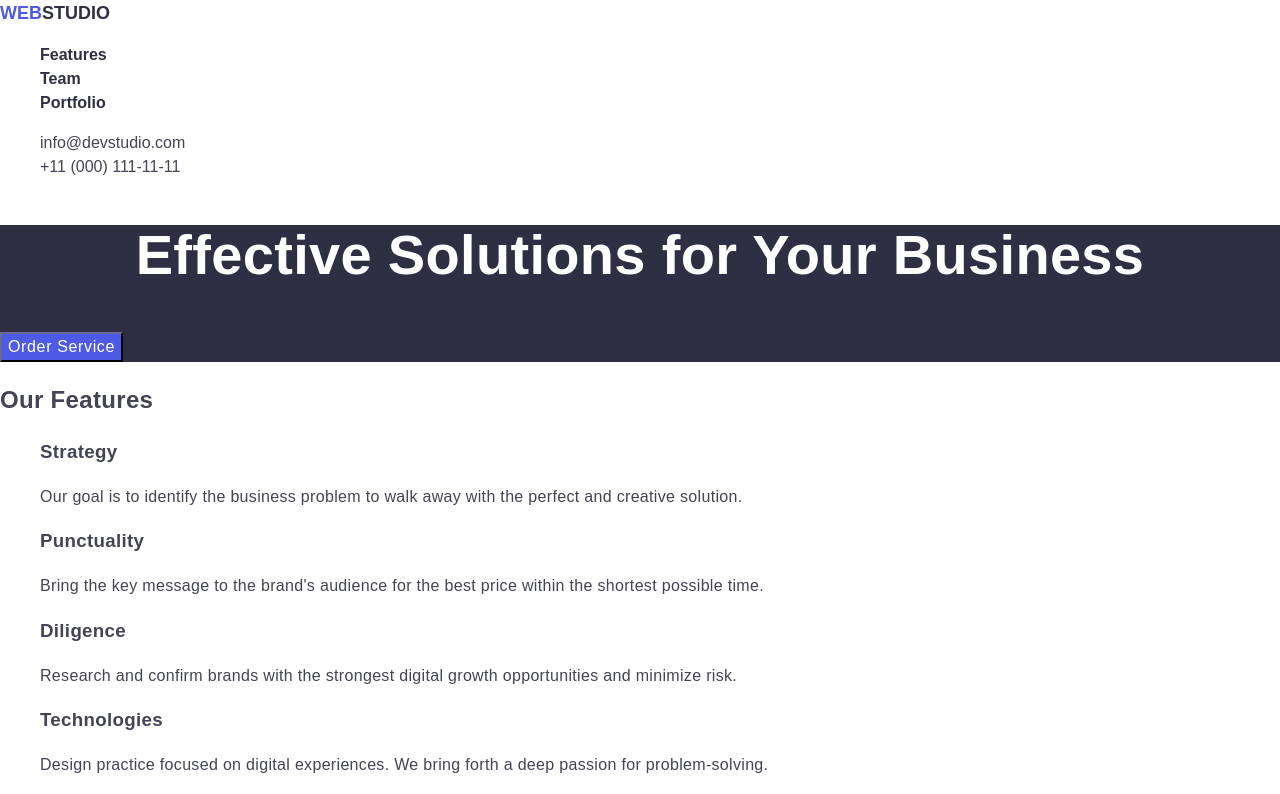
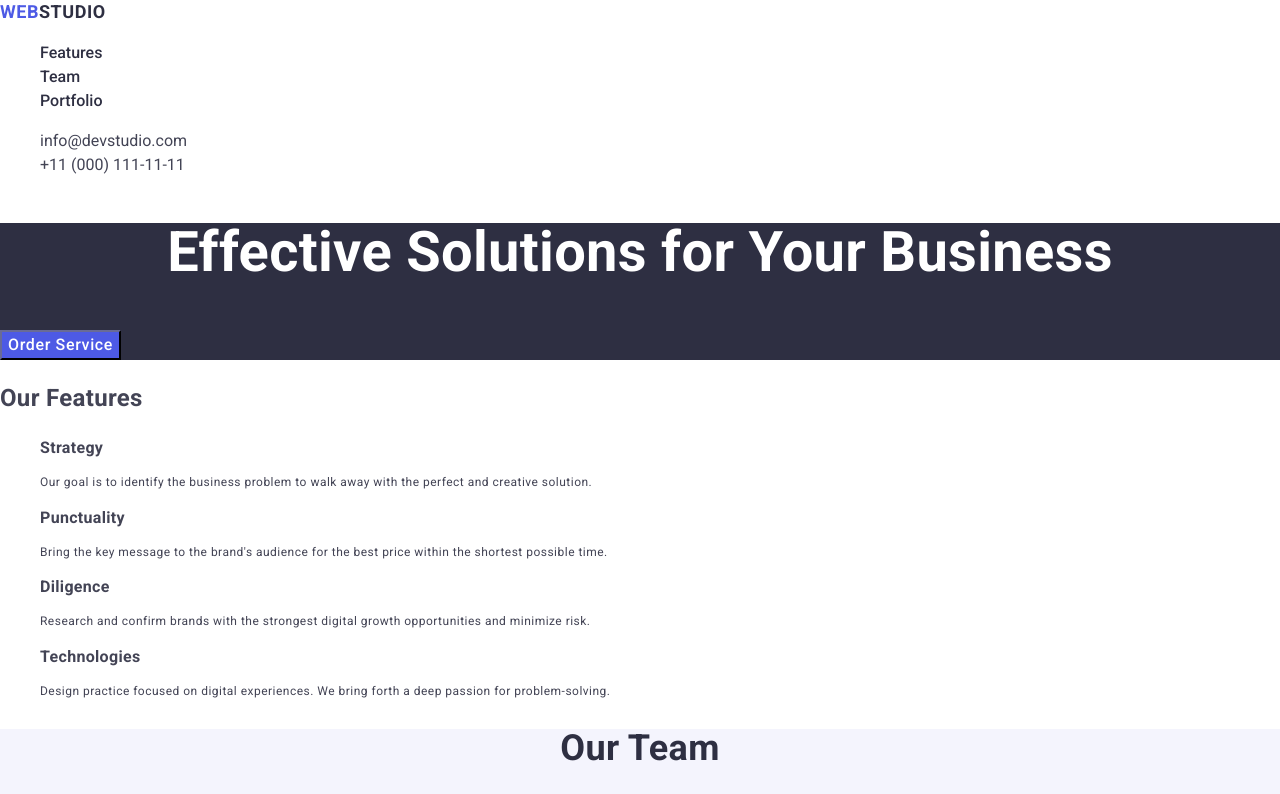
Before and after one commit to Herugriim/goit-markup-hw-02, a plain HTML site: page index.html in a window 1280 px wide. Shown: the top 794 px of the page. Drawn offline with nearby package versions, Linux system fonts and the light colour scheme.

Commit message:
the third try

```diff
--- a/css/common.css
+++ b/css/common.css
@@ -1,10 +1,11 @@
 body {
-    font-family: "Roboto, Raleway", sans-serif;
+    font-family: "Roboto", sans-serif;
     color: #434455;
     line-height: 1.5;
     font-size: 16px;
     font-weight: 400;
     letter-spacing: 0.02em;
+    background-color: #fff;
 }
 
 a {
@@ -17,3 +18,14 @@ a {
 ul {
     list-style: none;
 }
+
+h3 {
+    font-size: 16px;
+    line-height: 1.5;
+}
+
+p {
+    font-size: 12px;
+    line-height: 1.16;
+    letter-spacing: 0.04em;
+}
--- a/css/footer.css
+++ b/css/footer.css
@@ -7,6 +7,8 @@
     font-size: 18px;
     text-transform: uppercase;
     font-weight: bold;
+    letter-spacing: 0.03em;
+    line-height: 1.33;
 }
 
 .footer .accent {
--- a/css/header.css
+++ b/css/header.css
@@ -4,9 +4,21 @@
     font-weight: bold;
 }
 
+.nav {
+    font-weight: 500;
+    letter-spacing: 0.02em;
+}
+
+.nav-link:hover,
+.nav-link:focus {
+    color: #404BBF;
+}
+
 .header .logo {
     font-size: 18px;
     text-transform: uppercase;
+    letter-spacing: 0.03em;
+    line-height: 1.33;
 }
 
 .header .accent {
@@ -14,6 +26,7 @@
 }
 
 .header .address {
+    letter-spacing: 0.02em;
     color: #434455;
     font-weight: 400;
 
--- a/css/hero.css
+++ b/css/hero.css
@@ -9,7 +9,7 @@
     font-size: 56px;
     background-color: #2E2F42;
     text-align: center;
-    line-height: 60px;
+    line-height: 1.07;
 }
 
 .hero .hero-button {
--- a/css/portfolio.css
+++ b/css/portfolio.css
@@ -1,3 +1,5 @@
 .portfolio h2 {
     text-align: center;
+    color: #2e2f42;
+    font-weight: 500;
 }
--- a/css/team.css
+++ b/css/team.css
@@ -7,8 +7,11 @@
 }
 
 .team h3 {
+    font-size: 20px;
     text-align: center;
     color: #2E2F42;
+    font-weight: 500;
+    line-height: 1.2;
 }
 
 .team p {
@@ -16,6 +19,8 @@
 }
 
 .team h2 {
+    font-size: 36px;
     color: #2E2F42;
     text-align: center;
+    line-height: 1.11;
 }
```
